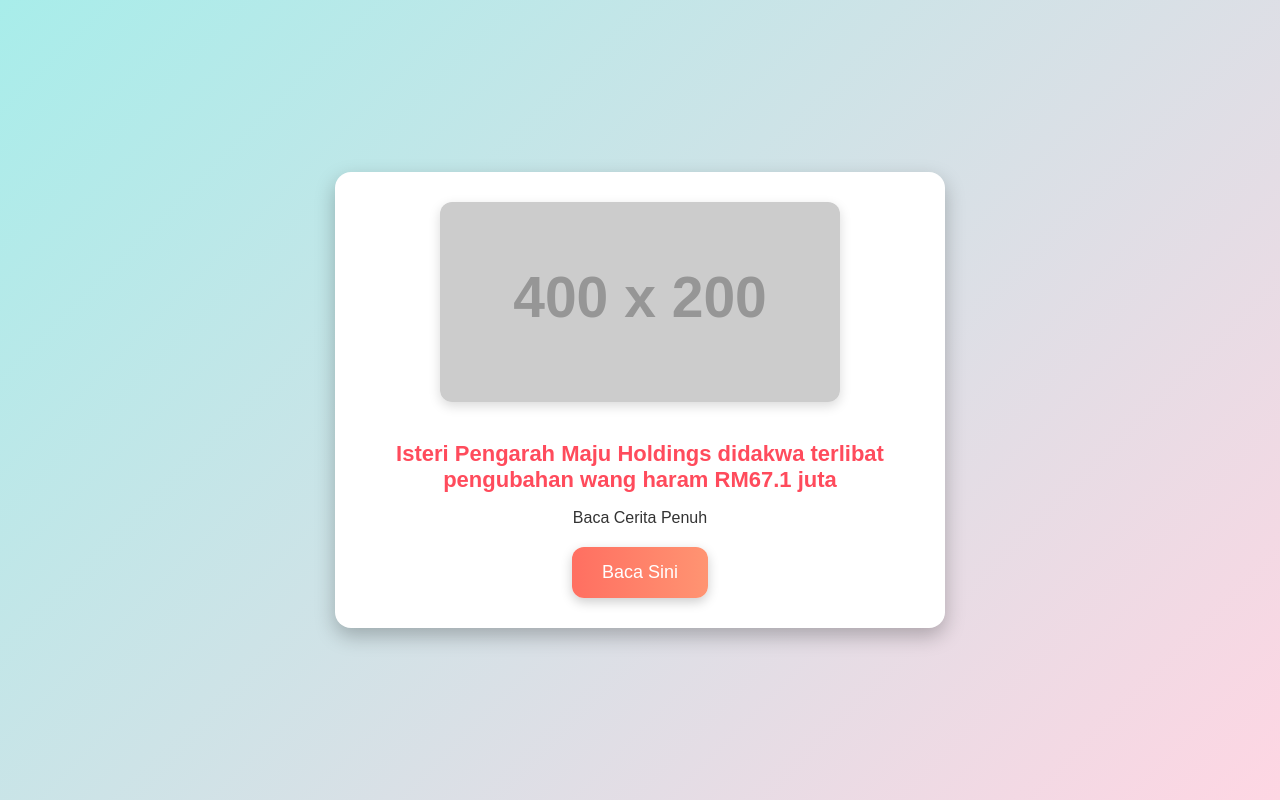
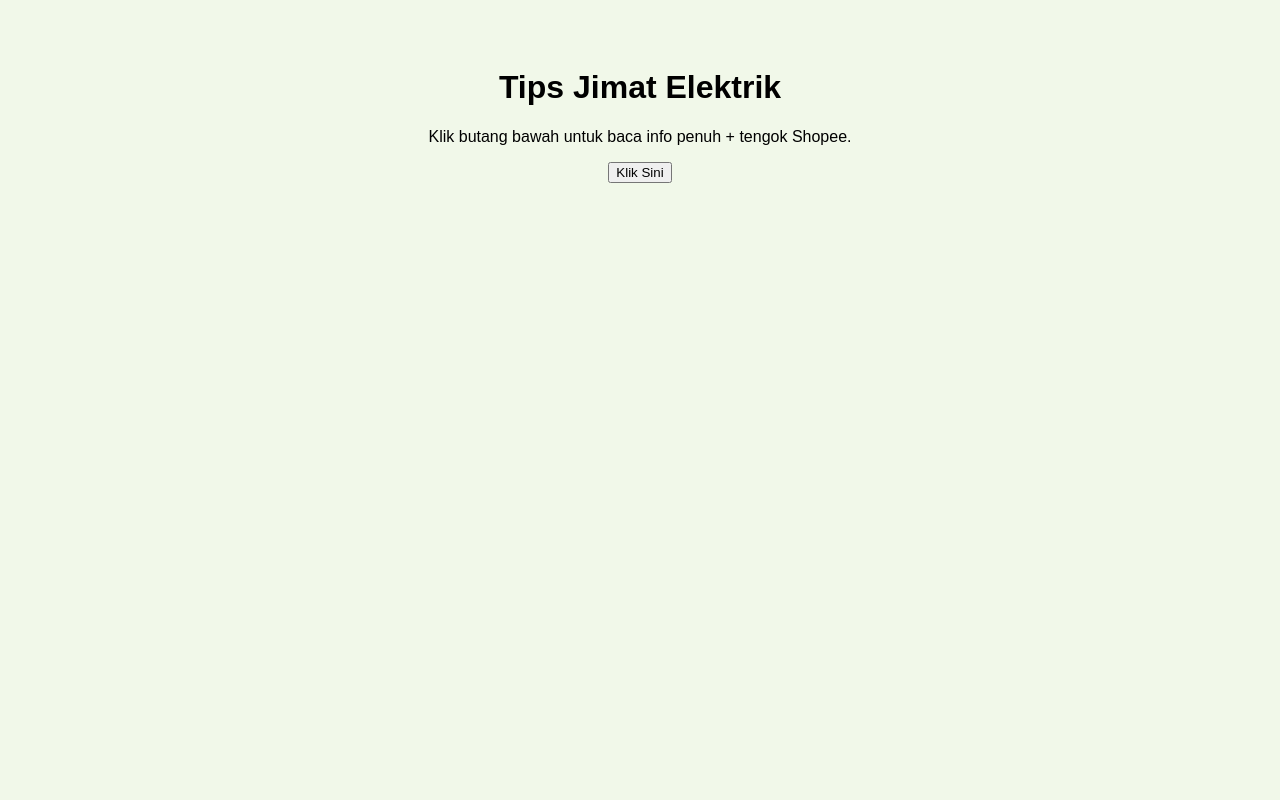
Before and after one commit to mi0280968-web/redirect, a plain HTML site: page kipas.html in a window 1280 px wide. Drawn offline with Linux system fonts and the light colour scheme; placeholder pictures from the web are drawn by us.

Commit message:
Update kipas.html

```diff
--- a/kipas.html
+++ b/kipas.html
@@ -2,73 +2,13 @@
 <html lang="en">
 <head>
   <meta charset="UTF-8">
-  <title>Ketupat Tendang</title>
-  <style>
-    body {
-      font-family: 'Arial', sans-serif;
-      /* Gradient background supaya nampak hidup */
-      background: linear-gradient(135deg, #a8edea, #fed6e3);
-      display: flex;
-      flex-direction: column;
-      justify-content: center;
-      align-items: center;
-      height: 100vh;
-      margin: 0;
-    }
-    .container {
-      background: #fff;
-      padding: 30px;
-      border-radius: 16px;
-      box-shadow: 0 8px 20px rgba(0,0,0,0.25); /* lebih shadow */
-      text-align: center;
-      max-width: 550px;
-      animation: fadeIn 1s ease-in-out;
-    }
-    h1 {
-      color: #ff4b5c;
-      font-size: 22px;
-      margin-bottom: 15px;
-    }
-    p {
-      color: #333;
-      font-size: 16px;
-      margin-bottom: 20px;
-    }
-    button {
-      padding: 15px 30px;
-      font-size: 18px;
-      border: none;
-      border-radius: 12px;
-      background: linear-gradient(90deg, #ff6f61, #ff9472);
-      color: white;
-      cursor: pointer;
-      box-shadow: 0 4px 12px rgba(0,0,0,0.2);
-      transition: all 0.3s ease;
-    }
-    button:hover {
-      transform: translateY(-3px);
-      box-shadow: 0 6px 15px rgba(0,0,0,0.3);
-    }
-    img {
-      max-width: 100%;
-      border-radius: 12px;
-      margin-bottom: 20px;
-      box-shadow: 0 4px 12px rgba(0,0,0,0.15);
-    }
-    @keyframes fadeIn {
-      from { opacity: 0; transform: translateY(-20px); }
-      to { opacity: 1; transform: translateY(0); }
-    }
-  </style>
+  <title>Kipas Shopee</title>
 </head>
-<body>
-  <div class="container">
-    <img src="https://via.placeholder.com/400x200.png?text=Tips+Hebat" alt="Ketupat Tendang">
-    <h1>Isteri Pengarah Maju Holdings didakwa terlibat pengubahan wang haram RM67.1 juta</h1>
-    <p>Baca Cerita Penuh</p>
-    <button onclick="window.open('https://s.shopee.com.my/LdepK3JUh'); window.location.href='https://www.astroawani.com/berita-malaysia/isteri-pengarah-maju-holdings-didakwa-terlibat-pengubahan-wang-haram-rm671-juta-537640';">
-      Baca Sini
-    </button>
-  </div>
+<body style="font-family: Arial; text-align: center; padding: 40px; background: #f1f8e9;">
+  <h1>Tips Jimat Elektrik</h1>
+  <p>Klik butang bawah untuk baca info penuh + tengok Shopee.</p>
+  <button onclick="window.open('https://s.shopee.com.my/EXAMPLE-KIPAS'); window.location.href='https://www.artikel-info.com/tips-jimat-elektrik';">
+    Klik Sini
+  </button>
 </body>
 </html>
```
